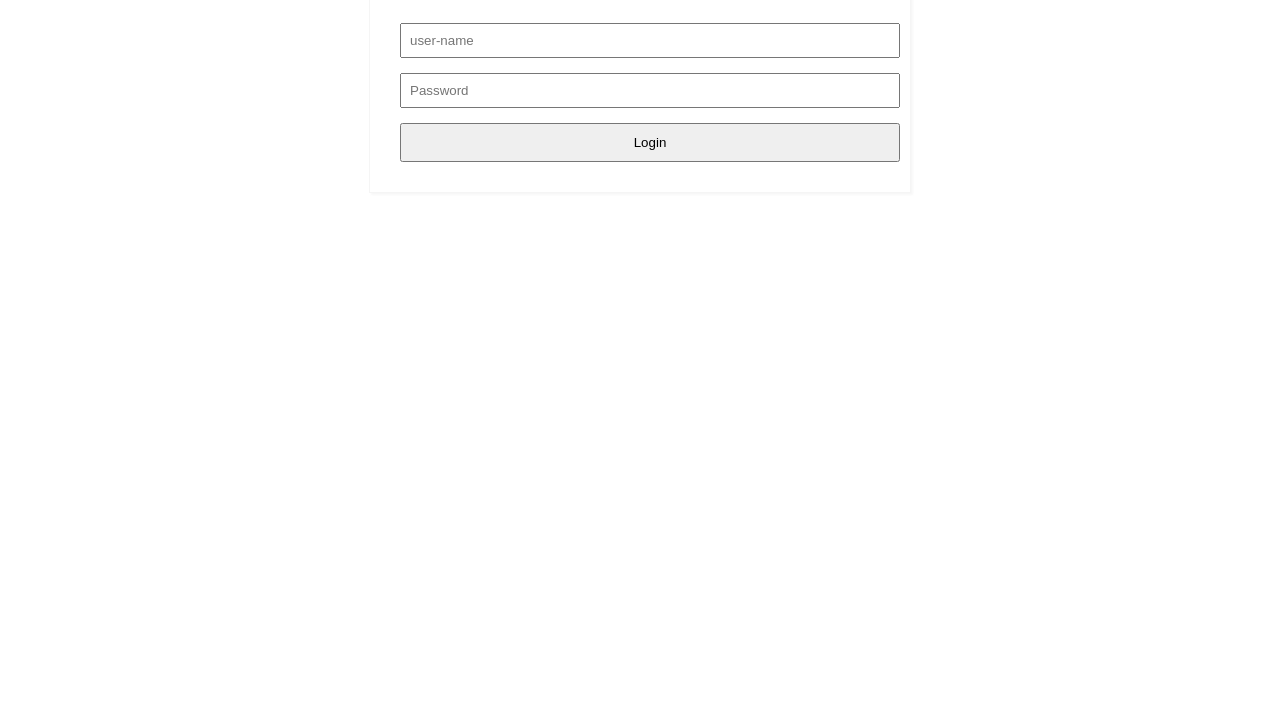
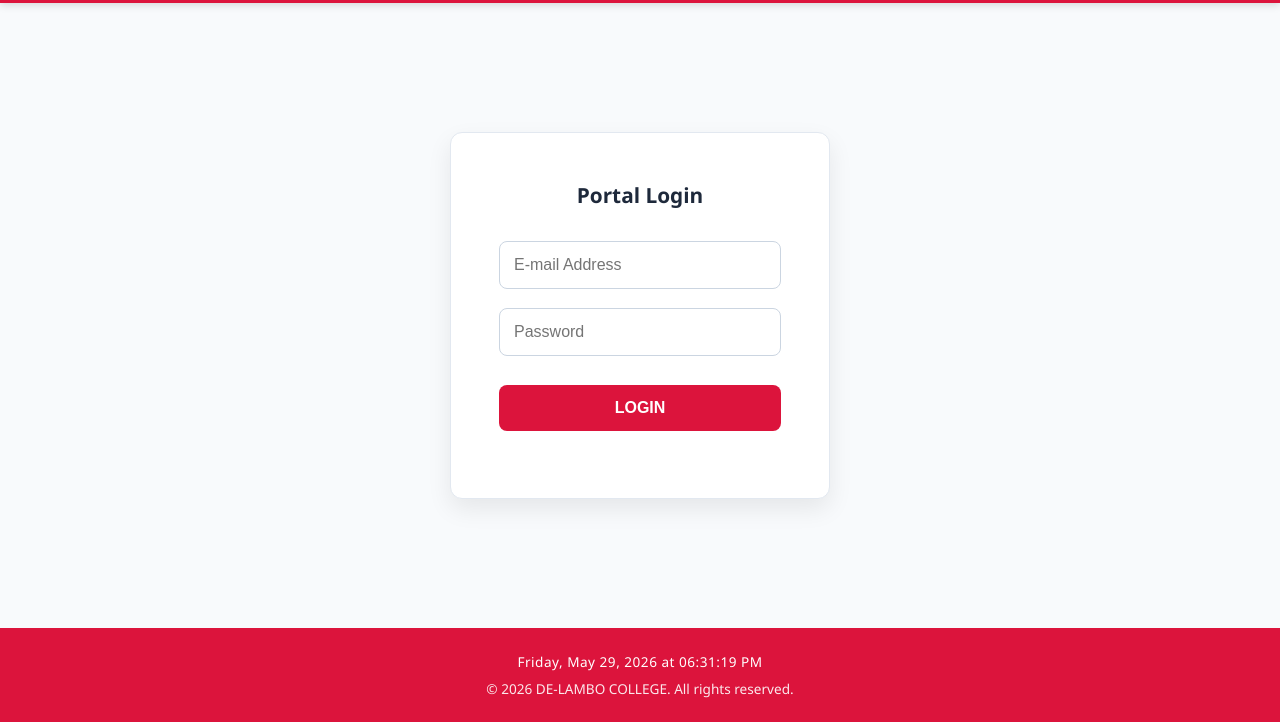
Before and after one commit to freduck/my-exams, a website: page views/admin/login.html in a window 1280 px wide. Shown: the part 78-800 px from the top of the page. Drawn offline with Linux system fonts and the light colour scheme.

Commit message:
Update login.html

```diff
--- a/views/admin/login.html
+++ b/views/admin/login.html
@@ -1,73 +1,176 @@
+<!DOCTYPE html>
+<html lang="en">
+<head>
+    <meta charset="UTF-8">
+    <meta name="viewport" content="width=device-width, initial-scale=1.0">
+    <title>Login | DE-LAMBO COLLEGE</title>
+    <style>
+        /* Reset & Base Styles */
+        * { padding: 0; margin: 0; box-sizing: border-box; }
 
-<style>
-	.container{
-		width: 500px;
-		border: 1px solid whitesmoke;
+        body {
+            font-family: 'Segoe UI', Tahoma, Geneva, Verdana, sans-serif;
+            background: #f8fafc;
+            display: flex;
+            flex-direction: column;
+            min-height: 100vh;
+        }
+
+        /* Top Header */
+        header {
+            background: crimson;
+            color: white;
+            padding: 1.2rem;
+            text-align: center;
+            box-shadow: 0 2px 8px rgba(0,0,0,0.15);
+        }
+
+        header h1 {
+            font-size: 1.5rem;
+            letter-spacing: 1px;
+        }
+
+        /* Main Container */
+        main {
+            flex: 1;
+            display: flex;
+            justify-content: center;
+            align-items: center;
             padding: 20px;
-		box-shadow: rgba(99,99,99,.05)2px 2px 2px;
-		margin:0 auto;
         }
-	.space{
-		margin: 5px;
+
+        .container {
+            background: white;
+            padding: 2.5rem 2rem;
             width: 100%;
-		padding: 5px;
+            max-width: 380px;
+            border-radius: 12px;
+            box-shadow: 0 10px 25px rgba(0,0,0,0.08);
+            border: 1px solid #e2e8f0;
         }
-	#user-name,#password{
+
+        .container h2 {
+            text-align: center;
+            margin-bottom: 2rem;
+            color: #1e293b;
+            font-size: 1.3rem;
+        }
+
+        .space {
+            margin-bottom: 1.2rem;
+        }
+
+        /* Form Styling */
+        input[type="text"],
+        input[type="password"] {
             width: 100%;
-		padding: 8px;
+            padding: 14px;
+            border: 1.5px solid #cbd5e1;
+            border-radius: 8px;
+            font-size: 1rem;
+            transition: border-color 0.3s;
+            outline: none;
         }
-	button[type='button']{
-		padding: 10px;
+
+        input[type="text"]:focus,
+        input[type="password"]:focus {
+            border-color: crimson;
+        }
+
+        input[type="button"] {
             width: 100%;
+            padding: 14px;
+            background: crimson;
+            color: white;
+            border: none;
+            border-radius: 8px;
+            font-size: 1rem;
+            font-weight: 700;
+            cursor: pointer;
+            transition: opacity 0.3s, transform 0.2s;
+            margin-top: 10px;
+        }
+
+        input[type="button"]:hover {
+            opacity: 0.9;
+        }
+
+        input[type="button"]:active {
+            transform: scale(0.98);
+        }
+
+        /* Footer Section */
+        footer {
+            background: crimson;
+            color: white;
             text-align: center;
-	}h2{
-		text-align: center;
+            padding: 1.5rem;
+            font-size: 0.85rem;
+        }
+
+        #datetime {
+            font-weight: 500;
+            display: block;
+            margin-bottom: 8px;
+            letter-spacing: 0.5px;
+        }
+
+        footer p {
+            opacity: 0.9;
+        }
+
+        /* Responsive UI */
+        @media (min-width: 768px) {
+            header h1 { font-size: 2rem; }
+            .container { padding: 3rem; }
         }
     </style>
+</head>
+<body>
+
+    <header>
+        <h1>DE-LAMBO COLLEGE</h1>
+    </header>
+
+    <main>
         <div class="container">
-	<h2>
-		Admin Login
-	</h2>
+            <h2>Portal Login</h2>
             <div class="space">
-		<input type="text" name="" id="user-name" placeholder="user-name">
+                <input type="text" name="email" id="email" placeholder="E-mail Address">
             </div>
             <div class="space">
-		<input type="password" name="" id="password" placeholder="Password">
+                <input type="password" name="password" id="password" placeholder="Password">
             </div>
             <div class="space">
-		<button type="button" class="btn-login">Login</button>
+                <input type="button" value="LOGIN" id="login">
             </div>
         </div>
+    </main>
+
+    <footer>
+        <span id="datetime">Loading date and time...</span>
+        <p>&copy; 2026 DE-LAMBO COLLEGE. All rights reserved.</p>
+    </footer>
 
     <script>
-	const button = document.querySelector('.btn-login');
-	const username = document.getElementById('user-name');
-	const password = document.getElementById('password');
-	button.addEventListener('click', async function(){
-		const data = {
-			username:username.value,
-			password:password.value
+        function updateDateTime() {
+            const now = new Date();
+            const options = {
+                weekday: 'long',
+                year: 'numeric',
+                month: 'long',
+                day: 'numeric',
+                hour: '2-digit',
+                minute: '2-digit',
+                second: '2-digit',
+                hour12: true
+            };
+            document.getElementById('datetime').textContent = now.toLocaleDateString('en-US', options);
         }
-		this.textContent = 'Loggin in';
-   await  new Promise(resolve=>setTimeout(resolve,3000));
-      // console.log(data);
-   let login = await fetch('/login-admin',{
-   	method:'POST',
-   	headers:{
-   		'Content-Type':'application/json'
-   	},
-   	body:JSON.stringify(data)
-   });
-   const result = await login.json();
-   console.log(result);
-   if(result.status==1){
-   localStorage.setItem('token',result.token);
-   localStorage.setItem('admin-name',result.name);
-   localStorage.setItem('admin-email',result.email);
-   localStorage.setItem('user-name',result.username);
 
-   location.href = '/admin/dashboard';
-   }
-// console.log()
-	})
+        // Initialize clock
+        updateDateTime();
+        setInterval(updateDateTime, 1000);
     </script>
+</body>
+</html>
```
Lines whose indentation alone changed are shown as unchanged.
